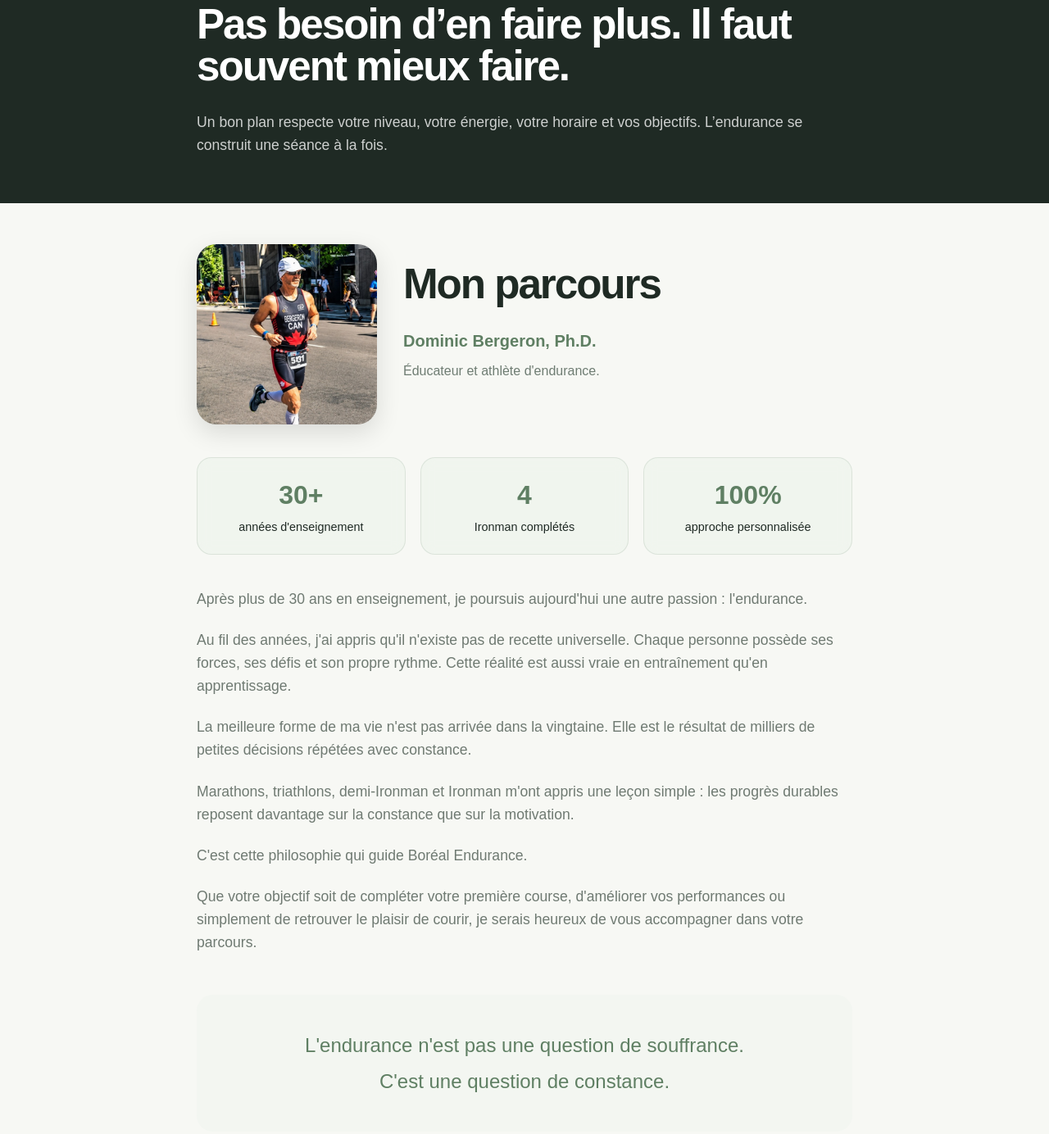
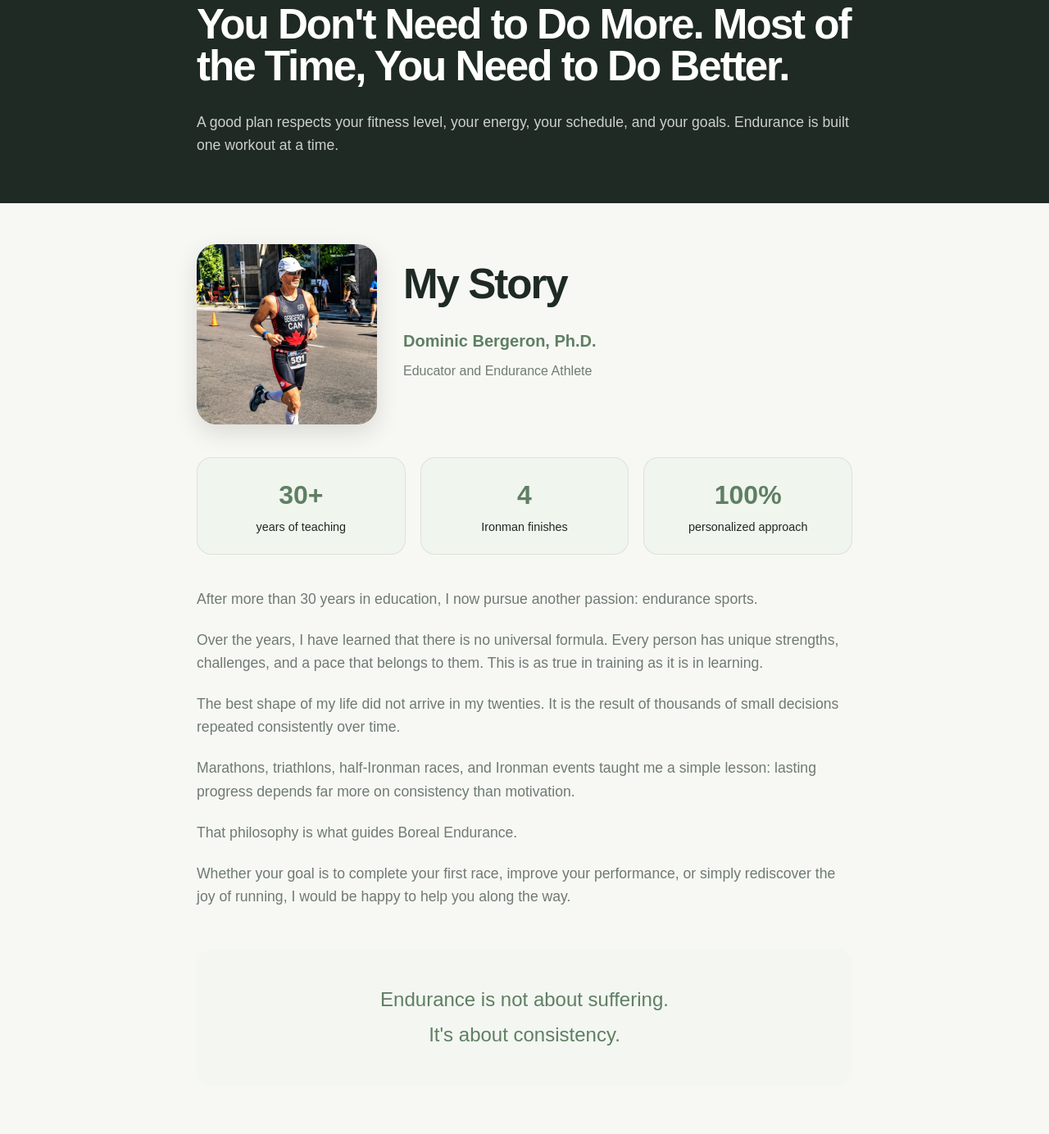
Before and after one commit to borealendurance/fichiers-html, a plain HTML site: page en.html in a window 1280 px wide. Shown: the part 1057-2441 px from the top of the page at 82% size. Drawn offline with Linux system fonts and the light colour scheme.

Commit message:
Translate French content to English in en.html

```diff
--- a/en.html
+++ b/en.html
@@ -637,10 +637,10 @@ and make training compatible with your reality.
 
     <section class="highlight">
       <div class="section-inner">
-        <h2 class="section-title">Pas besoin d’en faire plus. Il faut souvent mieux faire.</h2>
+       <h2 class="section-title">You Don't Need to Do More. Most of the Time, You Need to Do Better.</h2>
         <p class="section-text">
-          Un bon plan respecte votre niveau, votre énergie, votre horaire et vos objectifs.
-          L’endurance se construit une séance à la fois.
+          A good plan respects your fitness level, your energy, your schedule, and your goals.
+Endurance is built one workout at a time.
         </p>
       </div>
     </section>
@@ -655,14 +655,14 @@ and make training compatible with your reality.
 
   <div>
 
-    <h2 class="section-title">Mon parcours</h2>
+   <h2 class="section-title">My Story</h2>
 
     <p class="section-intro">
       Dominic Bergeron, Ph.D.
     </p>
 
     <p class="section-tagline">
-      Éducateur et athlète d'endurance.
+      Educator and Endurance Athlete
     </p>
 
   </div>
@@ -673,47 +673,47 @@ and make training compatible with your reality.
     <div class="stats-row">
   <div class="stat-box">
     <strong>30+</strong>
-    <span>années d'enseignement</span>
+    <span>years of teaching</span>
   </div>
 
   <div class="stat-box">
     <strong>4</strong>
-    <span>Ironman complétés</span>
+    <span>Ironman finishes</span>
   </div>
 
   <div class="stat-box">
     <strong>100%</strong>
-    <span>approche personnalisée</span>
+    <span>personalized approach</span>
   </div>
 </div>
     <p class="section-text">
-    Après plus de 30 ans en enseignement, je poursuis aujourd'hui une autre passion : l'endurance.
+    After more than 30 years in education, I now pursue another passion: endurance sports.
 </p>
 
 <p class="section-text">
-    Au fil des années, j'ai appris qu'il n'existe pas de recette universelle. Chaque personne possède ses forces, ses défis et son propre rythme. Cette réalité est aussi vraie en entraînement qu'en apprentissage.
+   Over the years, I have learned that there is no universal formula. Every person has unique strengths, challenges, and a pace that belongs to them. This is as true in training as it is in learning.
 </p>
 
 <p class="section-text">
-    La meilleure forme de ma vie n'est pas arrivée dans la vingtaine. Elle est le résultat de milliers de petites décisions répétées avec constance.
+The best shape of my life did not arrive in my twenties. It is the result of thousands of small decisions repeated consistently over time.
 </p>
 
 <p class="section-text">
-    Marathons, triathlons, demi-Ironman et Ironman m'ont appris une leçon simple : les progrès durables reposent davantage sur la constance que sur la motivation.
+    Marathons, triathlons, half-Ironman races, and Ironman events taught me a simple lesson: lasting progress depends far more on consistency than motivation.
 </p>
 
 <p class="section-text">
-    C'est cette philosophie qui guide Boréal Endurance.
+    That philosophy is what guides Boreal Endurance.
 </p>
 
 <p class="section-text">
-    Que votre objectif soit de compléter votre première course, d'améliorer vos performances ou simplement de retrouver le plaisir de courir, je serais heureux de vous accompagner dans votre parcours.
+   Whether your goal is to complete your first race, improve your performance, or simply rediscover the joy of running, I would be happy to help you along the way.
 </p>
 
    <div class="closing-quote">
-    L'endurance n'est pas une question de souffrance.
+    Endurance is not about suffering.
     <br>
-    <span>C'est une question de constance.</span>
+    <span>It's about consistency.</span>
 </div>
 
   </div>
```
